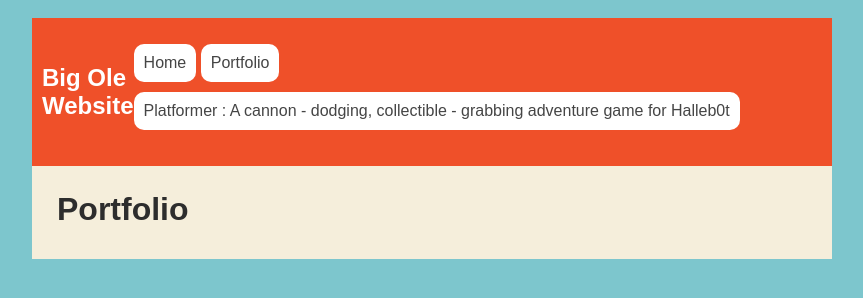
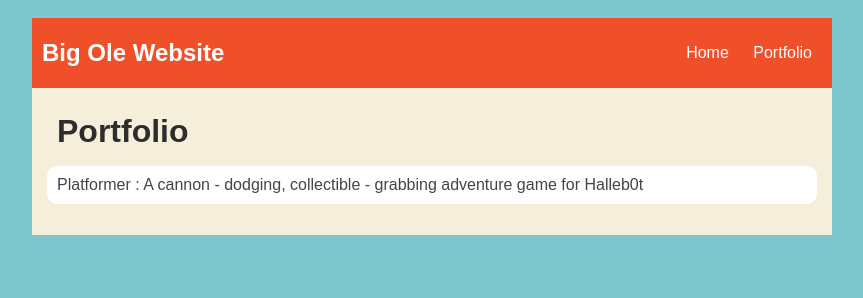
Before and after one commit to oliverepkelly/oliverepkelly.github.io, a plain HTML site: page portfolio.html in a window 1280 px wide. Shown: the whole page, without its empty margins (208-1071 px from the left). Drawn offline with nearby package versions, Linux system fonts and the light colour scheme.

Commit message:
create awesome platformer game

```diff
--- a/portfolio.html
+++ b/portfolio.html
@@ -82,7 +82,7 @@
         <div id="all-contents">
             <nav>
                 <header>Big Ole Website</header>
-                <ul id="portfolio">
+                <ul>
                     <li><a href="index.html">Home</a>
                     </li>
                     <li><a href="portfolio.html">Portfolio</a>
@@ -92,7 +92,9 @@
             <main>
                 <div class="content">
                     <h1>Portfolio</h1>
-                    <ul id="portfolio"></ul>
+                    <ul id="portfolio">
+
+                    </ul>
                 </div>
             </main>
         </div>
```
